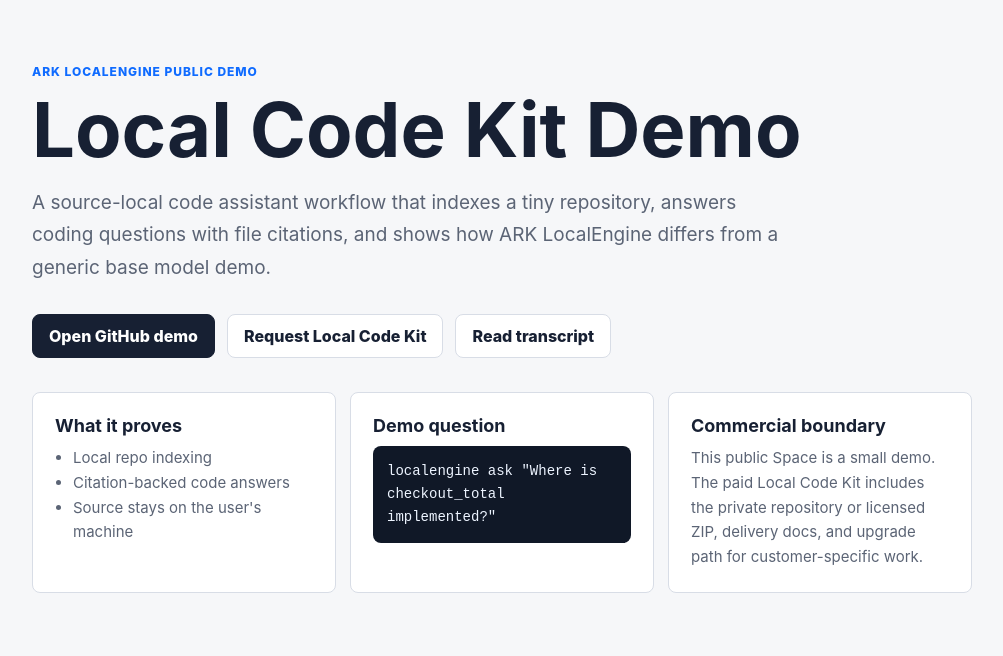
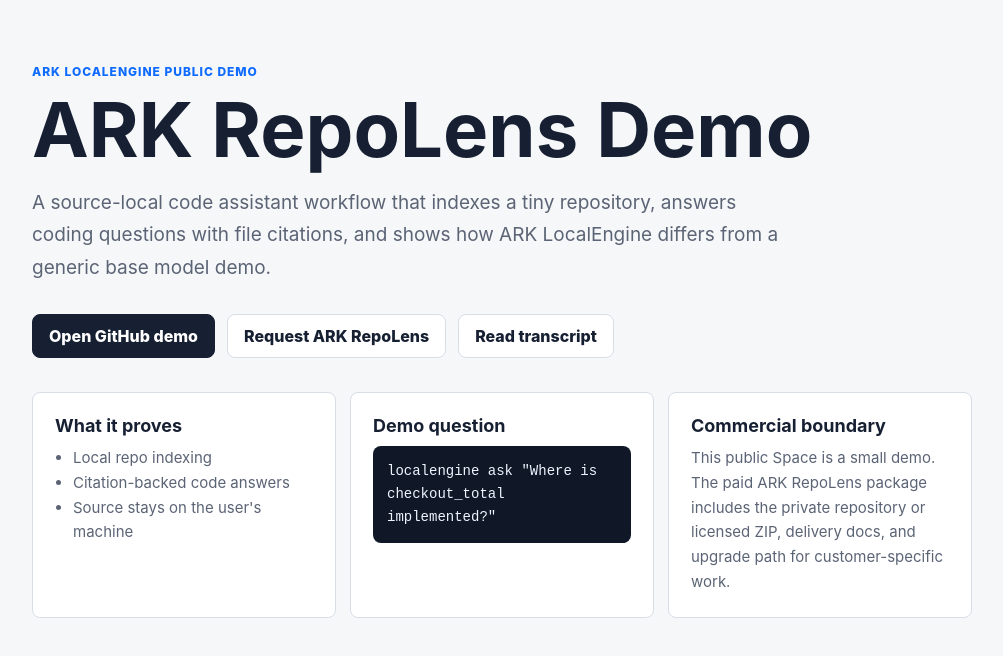
Before and after one commit to Janice799/ark-repolens-demo, a plain HTML site: page huggingface/index.html in a window 1280 px wide. Shown: the whole page, without its empty margins (138-1141 px from the left). Drawn offline with Linux system fonts and the light colour scheme.

Commit message:
Rename public demo to ARK RepoLens

```diff
--- a/huggingface/index.html
+++ b/huggingface/index.html
@@ -3,7 +3,7 @@
 <head>
   <meta charset="utf-8">
   <meta name="viewport" content="width=device-width, initial-scale=1">
-  <title>Local Code Kit Demo</title>
+  <title>ARK RepoLens Demo</title>
   <style>
     :root {
       color-scheme: light;
@@ -133,7 +133,7 @@
 <body>
   <main>
     <div class="eyebrow">ARK LocalEngine public demo</div>
-    <h1>Local Code Kit Demo</h1>
+    <h1>ARK RepoLens Demo</h1>
     <p class="lead">
       A source-local code assistant workflow that indexes a tiny repository,
       answers coding questions with file citations, and shows how ARK
@@ -142,7 +142,7 @@
 
     <div class="actions">
       <a class="button primary" href="https://github.com/Janice799/ark-localengine-demo" target="_blank" rel="noreferrer">Open GitHub demo</a>
-      <a class="button" href="https://www.ark-deck.com/code" target="_blank" rel="noreferrer">Request Local Code Kit</a>
+      <a class="button" href="https://www.ark-deck.com/code" target="_blank" rel="noreferrer">Request ARK RepoLens</a>
       <a class="button" href="./transcripts/demo_transcript.md">Read transcript</a>
     </div>
 
@@ -164,7 +164,7 @@
       <section class="card">
         <h2>Commercial boundary</h2>
         <p>
-          This public Space is a small demo. The paid Local Code Kit includes
+          This public Space is a small demo. The paid ARK RepoLens package includes
           the private repository or licensed ZIP, delivery docs, and upgrade
           path for customer-specific work.
         </p>
```
Also changed, not shown: 2 other files.
